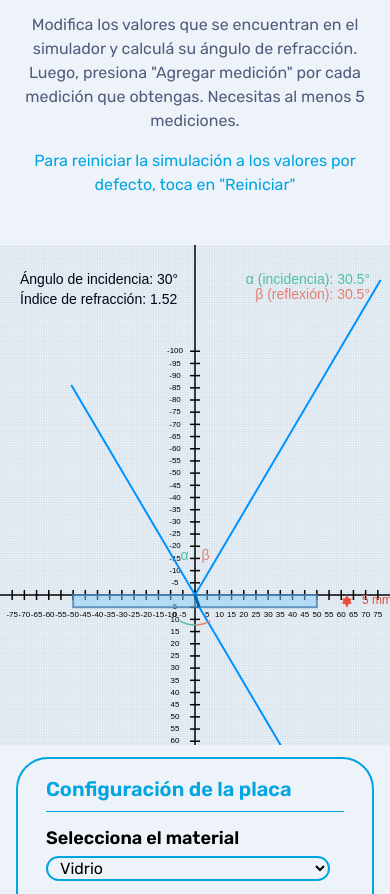
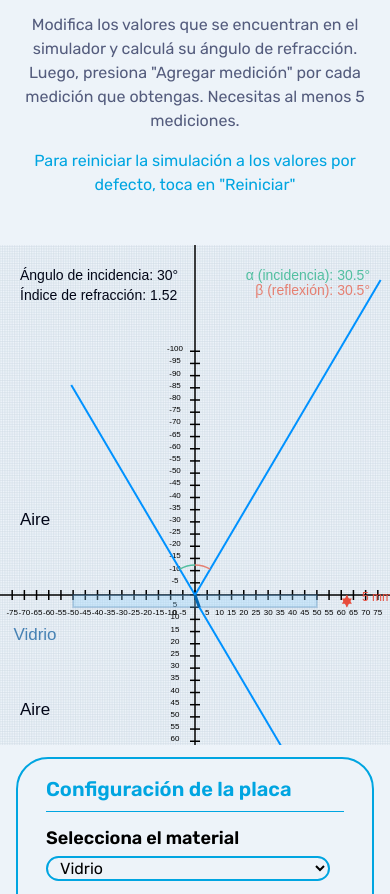
Before and after one commit to GIEDI-UTN/giedi-utn.github.io, a website: page pages/reflec_refrac/reflex_refrac.html in a window 390 px wide. Shown: the part 204-1098 px from the top of the page. Drawn offline with nearby package versions, Linux system fonts and the light colour scheme.

Commit message:
V0.9.2
Cambios en las etiquetas de ángulos: Ahora los ángulos se dibujan correctamente y se eliminan las etiquetas que se pegan a los arcos. Solo esta disponible en el extremo superior derecho. Solucionados links rotos del botón inicio y simuladores. Solucionada posición de etiquetas de medios exteriores para tamaños mayores a mobile y menores a tablet.

```diff
--- a/pages/reflec_refrac/reflec_refrac.js
+++ b/pages/reflec_refrac/reflec_refrac.js
@@ -477,11 +477,28 @@ function drawMaterialPlate(originX, originY, scale) {
   const plateRight = originX + plateWidth / 2;
   const plateTop = originY; // La placa comienza en Y=0
 
-  // Dibujar la placa
-  ctx.fillStyle = "rgba(135, 206, 250, 0.5)"; // Azul claro semitransparente
-  ctx.strokeStyle = "rgba(70, 130, 180, 0.8)"; // Azul más oscuro
-  ctx.lineWidth = 2;
 
+  // Dibujar la placa. Cambia de color según material. Gris circonio, rosa cuarzo, azul el resto
+  if (simulation.currentMaterial == MATERIALS.zirconium){
+    ctx.fillStyle = "rgba(243, 243, 243, 0.8)"; // Azul claro semitransparente
+    ctx.strokeStyle = "rgba(243, 243, 243, 0.8)"; // Azul más oscuro
+    ctx.lineWidth = 2;
+  }
+  else if (simulation.currentMaterial == MATERIALS.diamond) {
+    ctx.fillStyle = "rgba(243, 243, 243, 0.8)"; // Azul claro semitransparente
+    ctx.strokeStyle = "rgba(243, 243, 243, 0.8)"; // Azul más oscuro
+    ctx.lineWidth = 2;
+  }
+  else if (simulation.currentMaterial == MATERIALS.quartz) {
+    ctx.fillStyle = "rgba(130, 112, 116, 0.5)"; // Azul claro semitransparente
+    ctx.strokeStyle = "rgba(130, 112, 116, 0.5)"; // Azul más oscuro
+    ctx.lineWidth = 2;
+  }
+    else {
+    ctx.fillStyle = "rgba(135, 206, 250, 0.3)"; // Azul claro semitransparente
+    ctx.strokeStyle = "rgba(70, 130, 180, 0.3)"; // Azul más oscuro
+    ctx.lineWidth = 2;
+  }
   ctx.beginPath();
   ctx.rect(plateLeft, plateTop, plateWidth, plateThickness);
   ctx.fill();
@@ -509,20 +526,20 @@ function drawMaterialPlate(originX, originY, scale) {
   // Etiqueta con el medio exterior
   ctx.fillText(
     simulation.currentExteriorMedium.name,
-    originX - 350,
-    plateTop - 80
+    originX - 160,
+    plateTop - 70
   );
 
   // Etiqueta con el medio exterior
   ctx.fillText(
     simulation.currentExteriorMedium.name,
-    originX - 350,
-    plateTop + 150
+    originX - 160,
+    plateTop + 120
   );
 
   //Etiqueta con el material de la placa
   ctx.fillStyle = "rgba(70, 130, 180, 1)";
-  ctx.fillText(materialName, originX - 350, plateTop + 45);
+  ctx.fillText(materialName, originX - 160, plateTop + 45);
 }
 
 function drawLaser(originX, originY, scale) {
@@ -557,7 +574,7 @@ function drawLaser(originX, originY, scale) {
   const incidenceFromNormal = (simulation.realIncidenceAngle * Math.PI) / 180;
 
   // Ángulo de reflexión (igual al de incidencia)
-  const reflectionAngle = incidenceFromNormal;
+  const reflectionAngle = (Math.PI/2)-incidenceFromNormal;
 
   // Ángulo de refracción usando la ley de Snell
   let refractionAngle;
@@ -619,16 +636,16 @@ function drawLaser(originX, originY, scale) {
   ctx.stroke();
 
   // Dibujar ángulos
-  drawAngle(incidenceX, incidenceY, angleRad, Math.PI / 2, 30, "β", "#e57f71");
   drawAngle(
-    incidenceX,
-    incidenceY,
-    Math.PI - angleRad,
-    Math.PI / 2,
-    30,
-    "α",
-    "#52bfa0"
+    incidenceX, incidenceY,
+    Math.PI+angleRad,
+    -Math.PI/2,
+    30,"α","#52bfa0"
   );
+  drawAngle(incidenceX, incidenceY,
+    -Math.PI / 2,
+    -reflectionAngle,
+    30, "β", "#e57f71");
 
   // Guardar los ángulos calculados para uso en mediciones
   simulation.calculatedAngles = {
@@ -645,19 +662,9 @@ function drawAngle(x, y, angle1, angle2, radius, label, color) {
 
   // Dibujar arco
   ctx.beginPath();
-  ctx.arc(x, y, radius, Math.min(angle1, angle2), Math.max(angle1, angle2));
+  ctx.arc(x, y, radius,angle1,angle2);
   ctx.stroke();
 
-  // Calcular posición para la etiqueta
-  const labelAngle = (angle1 + angle2) / 2;
-  const labelX = x + (radius + 10) * Math.cos(labelAngle);
-  const labelY = y - (radius + 10) * Math.sin(labelAngle);
-
-  // Dibujar etiqueta
-  ctx.font = "14px Arial";
-  ctx.textAlign = "center";
-  ctx.textBaseline = "middle";
-  ctx.fillText(label, labelX, labelY);
 }
 
 function drawMeasurements(originX, originY, scale) {
--- a/pages/reflec_refrac/reflex_refrac.html
+++ b/pages/reflec_refrac/reflex_refrac.html
@@ -109,7 +109,7 @@
           >
             <li>
               <a
-                href="#"
+                href="../../index.html"
                 class="block py-2 pl-3 pr-4 border-b border-gray-100 font-semibold lg:hover:bg-transparent lg:border-0 lg:hover:text-utn-regular lg:p-0 dark:text-gray-400 lg:text-gray-800 lg:dark:hover:text-utn-regular dark:hover:bg-slate-900 dark:hover:rounded-full lg:dark:hover:bg-transparent dark:border-gray-700 lg:dark:font-semibold hover:bg-blue-100 hover:rounded-full"
                 aria-current="page"
                 >Inicio</a
@@ -117,7 +117,7 @@
             </li>
             <li>
               <a
-                href="#simuladores"
+                href="../../index.html#simuladores"
                 class="block py-2 pl-3 pr-4 border-b border-gray-100 font-semibold lg:hover:bg-transparent lg:border-0 lg:hover:text-utn-regular lg:p-0 dark:text-gray-400 lg:text-gray-800 lg:dark:hover:text-utn-regular dark:hover:bg-slate-900 dark:hover:rounded-full lg:dark:hover:bg-transparent dark:border-gray-700 lg:dark:font-semibold hover:bg-blue-100 hover:rounded-full"
                 >Simuladores</a
               >
@@ -205,7 +205,7 @@
               <h3 class="text-xl font-semibold text-utn-regular dark:text-white mb-2">Configuración de la grilla</h3>
               <hr class="divider mb-3 text-utn-regular">
 
-                <div classs="control-group">
+                <div class="control-group">
                     <label class="text-lg font-semibold dark:text-white">Separación</label>
 
                     <div class="button-group flex flex-row space-x-3 mt-2">
```
Also changed, not shown: src/output.css.
